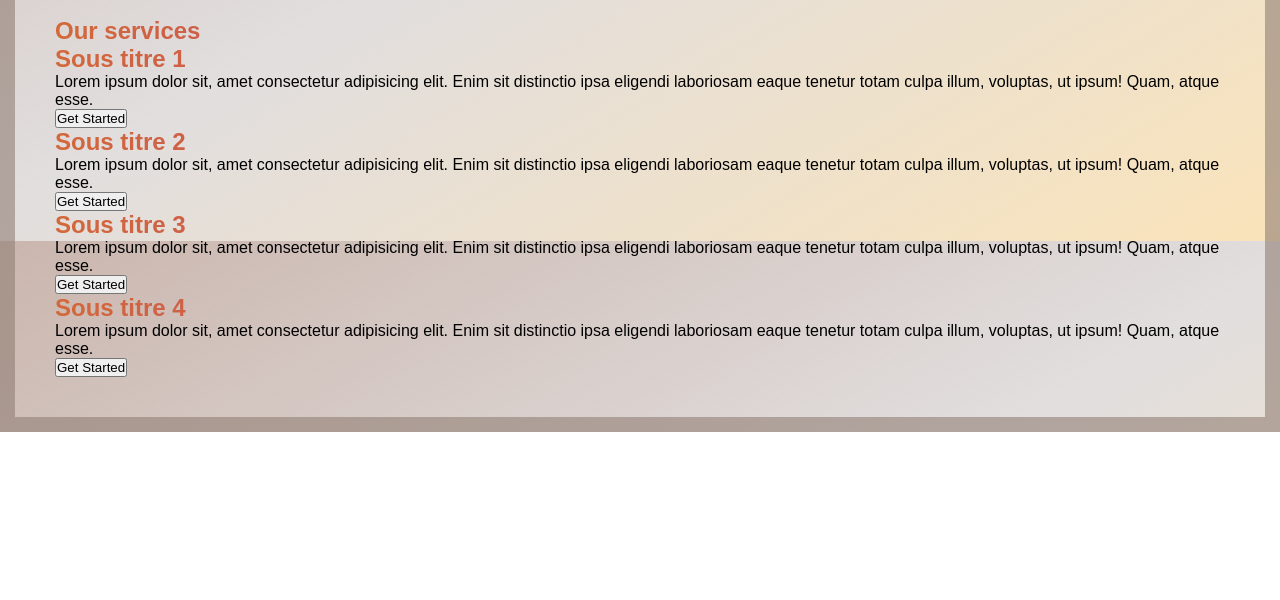
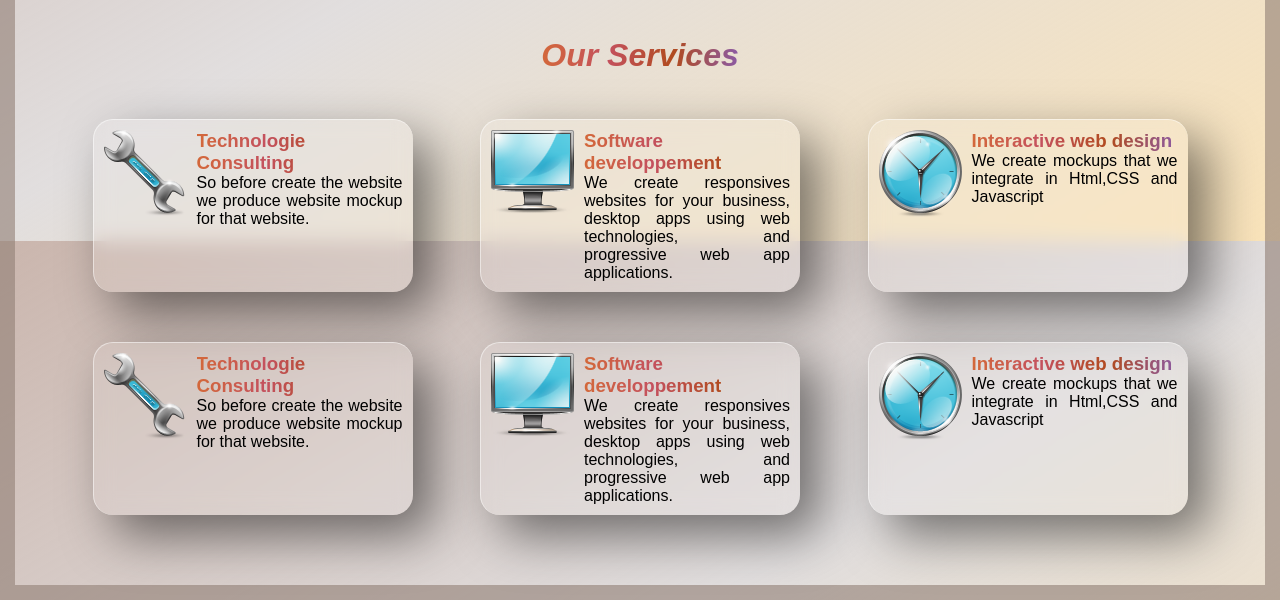
Before and after one commit to Saintrick-FM/tsaka_test, a plain HTML site: page index.html in a window 1280 px wide. Shown: the part 1359-1959 px from the top of the page. Before the commit the page ends 1791 px from the top, so only its background shows below. Drawn offline with nearby package versions, Linux system fonts and the light colour scheme; a web font is replaced by a local one.

Commit message:
fin partie services

```diff
--- a/index.html
+++ b/index.html
@@ -167,53 +167,144 @@
 
             </div>
         </section>
-        <section id="sevices">
-            <h1>Our services</h1>
-            <div class="services__wrapper">
-                <div class="services__card">
-                    <h2>Sous titre 1</h2>
 
-                    <p>
-                        Lorem ipsum dolor sit, amet consectetur adipisicing elit. Enim sit distinctio ipsa eligendi laboriosam eaque tenetur totam culpa illum, voluptas, ut ipsum! Quam, atque esse.
-                    </p>
-                    <div class="sevices__btn">
-                        <button>Get Started</button>
+        <h1 class="services_title">Our Services</h1>
+        <section id="services">
+            <div class="main-services">
+                <div class="service-column">
+
+                    <figure><img src="img/page3-img1.png" alt=""></figure>
+                    <div class="service_details">
+                        <h3>Technologie Consulting</h3>
+                        <p> So before create the website we produce website mockup for that website.</p>
                     </div>
                 </div>
-                <div class="services__card">
-                    <h2>Sous titre 2</h2>
 
-                    <p>
-                        Lorem ipsum dolor sit, amet consectetur adipisicing elit. Enim sit distinctio ipsa eligendi laboriosam eaque tenetur totam culpa illum, voluptas, ut ipsum! Quam, atque esse.
-                    </p>
-                    <div class="sevices__btn">
-                        <button>Get Started</button>
+                <div class="service-column">
+
+                    <figure><img src="img/page3-img2.png" alt=""></figure>
+                    <div class="service_details">
+                        <h3>Software developpement</h3>
+                        <p>We create responsives websites for your business, desktop apps using web technologies, and progressive web app applications. </p>
+
                     </div>
                 </div>
-                <div class="services__card">
-                    <h2>Sous titre 3</h2>
+                <div class="service-column">
+                    <figure><img src="img/page3-img3.png" alt=""></figure>
+                    <div class="service_details">
+                        <h3>Interactive web design</h3>
+                        <p>We create mockups that we integrate in Html,CSS and Javascript </p>
 
-                    <p>
-                        Lorem ipsum dolor sit, amet consectetur adipisicing elit. Enim sit distinctio ipsa eligendi laboriosam eaque tenetur totam culpa illum, voluptas, ut ipsum! Quam, atque esse.
-                    </p>
-                    <div class="sevices__btn">
-                        <button>Get Started</button>
+                    </div>
+                </div>
+                <div class="service-column">
+
+                    <figure><img src="img/page3-img1.png" alt=""></figure>
+                    <div class="service_details">
+                        <h3>Technologie Consulting</h3>
+                        <p> So before create the website we produce website mockup for that website.</p>
+
+                    </div>
+                </div>
+                <div class="service-column">
+
+                    <figure><img src="img/page3-img2.png" alt=""></figure>
+                    <div class="service_details">
+                        <h3>Software developpement</h3>
+                        <p>We create responsives websites for your business, desktop apps using web technologies, and progressive web app applications. </p>
+
+                    </div>
+                </div>
+                <div class="service-column">
+
+                    <figure><img src="img/page3-img3.png" alt=""></figure>
+                    <div class="service_details">
+                        <h3>Interactive web design</h3>
+                        <p>We create mockups that we integrate in Html,CSS and Javascript </p>
+
+                    </div>
+                </div>
+
+            </div>
+            <!-- <div class="other-services">
+                <div class="other_service">
+                    Other Service 1
+                </div>
+                <div class="other_service">
+                    Other Service 2
+                </div>
+                <div class="other_service">
+                    Other Service 3
+                </div>
+
+            </div> -->
+
+        </section>
+        <!-- <section>
+
+            <div class="svg">
+                <svg xmlns="http://www.w3.org/2000/svg" viewBox="0 0 1440 320"><path fill="#fbf4ec" fill-opacity="1" d="M0,160L40,133.3C80,107,160,53,240,58.7C320,64,400,128,480,149.3C560,171,640,149,720,138.7C800,128,880,128,960,112C1040,96,1120,64,1200,58.7C1280,53,1360,75,1400,85.3L1440,96L1440,320L1400,320C1360,320,1280,320,1200,320C1120,320,1040,320,960,320C880,320,800,320,720,320C640,320,560,320,480,320C400,320,320,320,240,320C160,320,80,320,40,320L0,320Z"></path></svg>
+            </div>
+
+            <footer id="footer">
+
+                <div class="first_part">
+
+
+                    <a href="#" class="footer-img">
+                        <img src="img/pixlr-bg-result.png" id="footer-img" alt="">
+                    </a>
+
+
+                    <div class="social_media">
+                        <h3 class="social_media_title">Follow us on social media</h3>
+                        <div class="social_media_list">
+                            <div>
+                                <a href="#">
+                                    <button><img src="https://img.icons8.com/material-outlined/50/000000/facebook-f.png"/></button>
+                                </a>
+                            </div>
+                            <div>
+                                <a href="#">
+                                    <button><img src="https://img.icons8.com/ios-filled/50/000000/twitter.png"/></button>
+                                </a>
+                            </div>
+                            <div>
+                                <a href="#">
+                                    <button><img src="https://img.icons8.com/material-outlined/50/000000/linkedin--v2.png"/></button>
+                                </a>
+                            </div>
+                        </div>
                     </div>
 
-                </div>
-                <div class="services__card">
-                    <h2>Sous titre 4</h2>
-
-                    <p>
-                        Lorem ipsum dolor sit, amet consectetur adipisicing elit. Enim sit distinctio ipsa eligendi laboriosam eaque tenetur totam culpa illum, voluptas, ut ipsum! Quam, atque esse.
-                    </p>
-                    <div class="sevices__btn">
-                        <button>Get Started</button>
+                    <div class="footer_about">
+                        <h3 class="social_media_title">About RickSaint</h3>
+                        Lorem ipsum dolor sit amet consectetur adipisicing elit. Dolor officia eum deleniti sequi, rerum iste impedit ullam possimus quasi, repudiandae unde et culpa consequuntur sint ut. Perferendis blanditiis ducimus officia!
                     </div>
                 </div>
-            </div>
 
-        </section>
+                <div class="second_part">
+                    <div class="about_email">
+                        <h3 class="email_title">Email notification</h3>
+                        <p class="email_details">
+                            Insert your email adress and submit in order to be notify every time we have new informations
+                        </p>
+                    </div>
+
+                    <form id="form" class="submit_email" action="https://www.freecodecamp.com/email-submit">
+
+                        <input type="email" id="email" name="email" required placeholder="Enter your email">
+                        <input type="submit" id="submit" class="neu_button" value="Submit">
+
+                    </form>
+
+
+                </div>
+
+
+
+            </footer>
+        </section> -->
 
     </main>
     <script src='main.js'></script>
--- a/style.css
+++ b/style.css
@@ -554,13 +554,18 @@ button:not([class="neu_button"]):hover {
     margin-top: 1px;
 }
 
-.about_title {
+.about_title,
+.services_title {
     text-decoration: underline;
     text-underline-position: under;
     font-style: oblique;
     margin: 0 auto;
     color: var(--marron);
-    margin-bottom: 30px;
+    margin: 20px auto 15px auto;
+}
+
+.about_title {
+    margin: 0 auto 30px auto;
 }
 
 
@@ -570,15 +575,67 @@ button:not([class="neu_button"]):hover {
 /********************* SERVICES BODY SECTION  **************************/
 
 #services {
-    margin: 0 50px;
+    margin: 30px auto;
     display: flex;
     flex-direction: column;
-    align-content: center;
-    align-items: center;
-    justify-content: center;
-    justify-items: center;
-    height: 100%;
-    padding: 10rem 0;
+    width: 100%;
+    height: max-content;
+    justify-content: space-evenly;
+}
+
+.main-services {
+    height: auto;
+    display: grid;
+    grid-template-columns: repeat(3, minmax(15rem, 20rem));
+    /*grid-auto-rows: minmax(100px, auto);*/
+    row-gap: 50px;
+    column-gap: 30px;
+    justify-content: space-evenly;
+}
+
+.service-column {
+    display: flex;
+    justify-content: space-between;
+    padding: 10px;
+    /*************Glassmorphism*****************/
+    background: rgba(255, 255, 255, 0.1);
+    backdrop-filter: blur(10px);
+    box-shadow: 20px 20px 50px rgba(0, 0, 0, 0.5);
+    border-radius: 20px;
+    border-top: 1px solid rgb(255, 255, 255, 0.5);
+    border-left: 1px solid rgb(255, 255, 255, 0.5);
+    overflow: hidden;
+    transition: transform 0.5s ease-in-out;
+    /*************Glassmorphism*****************/
+}
+
+.service-column:hover {
+    transform: scale(1.05, 1.05);
+}
+
+.service_details {
+    text-align: justify;
+}
+
+@media screen and (min-width:600px) and (max-width:860px) {
+    .main-services {
+        grid-template-columns: repeat(2, minmax(16rem, 22rem));
+        row-gap: 30px;
+        column-gap: 30px;
+        justify-content: space-evenly;
+    }
+}
+
+@media screen and (max-width:599.99px) {
+    .main-services {
+        grid-template-columns: 95%;
+        /*grid-auto-rows: minmax(100px, auto);*/
+        row-gap: 30px;
+        justify-content: center;
+    }
+    .service_details {
+        font-size: 0.93rem;
+    }
 }
 
 h1:not([id="description_title"]),
@@ -875,10 +932,18 @@ h3,
     .trusted_by {
         margin-top: -160px;
     }
+    .slider-items {
+        width: calc(150px*10);
+    }
+    @keyframes scroll {
+        100% {
+            transform: translateX(calc(-150px*5));
+        }
+    }
     /***************About us *************/
     .about_column>p {
         margin-top: 1px;
-        font-size: 0.72em;
+        font-size: 0.8em;
     }
     .about_row {
         width: 100%;
@@ -932,11 +997,19 @@ h3,
     .trusted_by {
         margin-top: -110px;
     }
+    .slider-items {
+        width: calc(200px*10);
+    }
+    @keyframes scroll {
+        100% {
+            transform: translateX(calc(-200px*5));
+        }
+    }
     /***************About us *************/
     #how-it-works {
         flex-direction: column;
         width: calc(100% + 40px);
-        margin-block: 50px;
+        margin-block: 50px 0;
         align-items: center;
     }
     .about_us_details {
```
